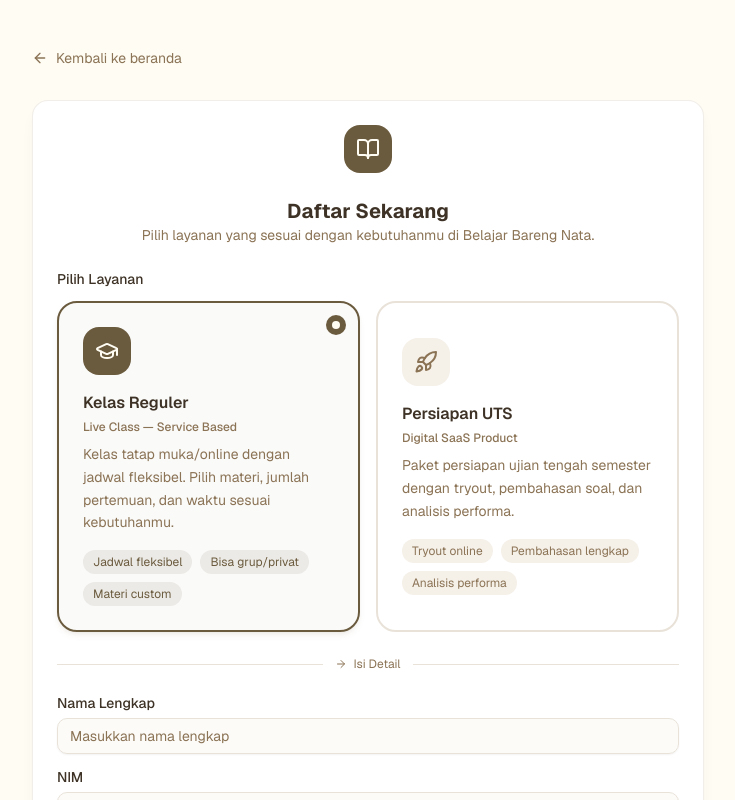
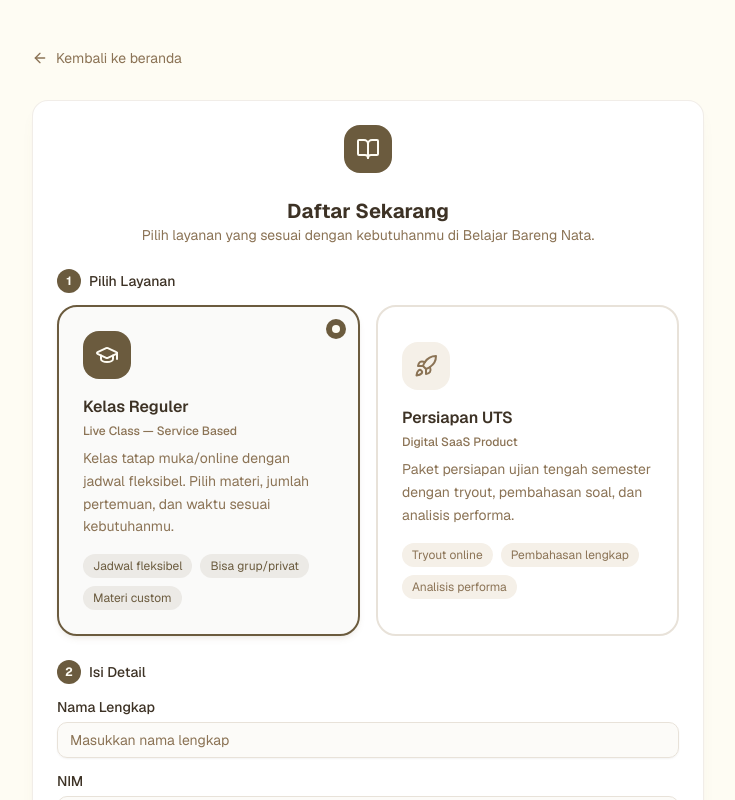
Before and after one commit to pranata-dev/bbn-website, a Next.js app: page /register in a window 1280 px wide. Both pictures are taken after a click on the button 480 px from the left and 492 px from the top of the page. Shown: the top 800 px of the page, without its empty margins (272-1007 px from the left). Built offline with nearby package versions, Linux system fonts and the light colour scheme.

Commit message:
style: add numbered step indicators and remove unused ArrowRight import

```diff
--- a/src/app/register/page.tsx
+++ b/src/app/register/page.tsx
@@ -5,7 +5,7 @@ import Link from "next/link"
 import { useRouter } from "next/navigation"
 import { Button } from "@/components/ui/button"
 import { Card, CardContent, CardDescription, CardHeader, CardTitle } from "@/components/ui/card"
-import { BookOpen, Loader2, ArrowLeft, ArrowRight } from "lucide-react"
+import { BookOpen, Loader2, ArrowLeft } from "lucide-react"
 import { toast } from "sonner"
 import { APP_NAME } from "@/constants"
 import {
@@ -237,9 +237,12 @@ export default function RegisterPage() {
                         <form onSubmit={handleSubmit} className="space-y-6" aria-label="Formulir pendaftaran">
                             {/* Step 1: Product Selection */}
                             <div className="space-y-3">
-                                <p className="text-sm font-medium text-foreground">
-                                    Pilih Layanan
-                                </p>
+                                <div className="flex items-center gap-2">
+                                    <span className="w-6 h-6 rounded-full bg-dark-brown text-cream text-xs font-bold flex items-center justify-center">1</span>
+                                    <p className="text-sm font-medium text-foreground">
+                                        Pilih Layanan
+                                    </p>
+                                </div>
                                 <ProductSelector
                                     selected={selectedType}
                                     onSelect={handleProductSelect}
@@ -252,14 +255,12 @@ export default function RegisterPage() {
                                     className="animate-fade-up"
                                     style={{ animationDelay: "0.1s" }}
                                 >
-                                    {/* Divider */}
-                                    <div className="flex items-center gap-3 mb-6">
-                                        <div className="flex-1 h-px bg-warm-gray" />
-                                        <div className="flex items-center gap-1.5 text-xs text-muted-foreground">
-                                            <ArrowRight className="w-3 h-3" />
-                                            <span>Isi Detail</span>
-                                        </div>
-                                        <div className="flex-1 h-px bg-warm-gray" />
+                                    {/* Step 2 header */}
+                                    <div className="flex items-center gap-2 mb-4">
+                                        <span className="w-6 h-6 rounded-full bg-dark-brown text-cream text-xs font-bold flex items-center justify-center">2</span>
+                                        <p className="text-sm font-medium text-foreground">
+                                            Isi Detail
+                                        </p>
                                     </div>
 
                                     {selectedType === "REGULAR" ? (
```
